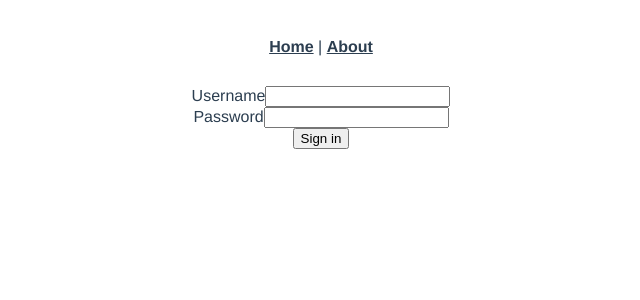
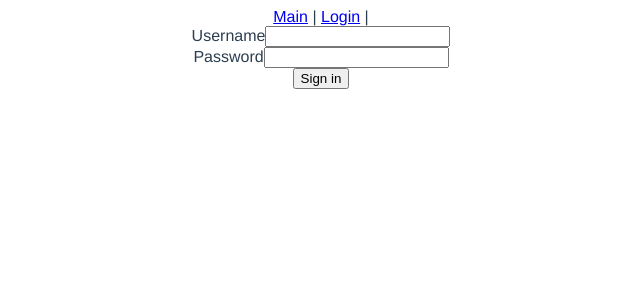
Before and after one commit to H4RP3R/-hr_tech_front, a Vue app: page /login in a window 1280 px wide. Shown: the top 300 px of the page, without its empty margins (319-959 px from the left). Built offline with nearby package versions, Linux system fonts and the light colour scheme.

Commit message:
login logout

```diff
--- a/src/App.vue
+++ b/src/App.vue
@@ -1,12 +1,38 @@
 <template>
 <div id="app">
-    <div id="nav">
-      <router-link to="/">Home</router-link> |
-      <router-link to="/about">About</router-link>
-    </div>
-    <router-view/>
+    <NavBar v-bind:token="token" />
+    <router-view v-on:logedIn="getToken"/>
 </div>
 </template>
+
+<script>
+import NavBar from './components/NavBar.vue'
+
+export default {
+    name: 'App',
+
+    data() {
+        return {
+            token: ''
+        }
+    },
+
+    components: {
+        NavBar,
+    },
+
+    methods: {
+        getToken: function() {
+            const b = document.cookie.match('(^|;)\\s*' + 'token' + '\\s*=\\s*([^;]+)')
+            this.token = b ? b.pop() : ''
+        }
+    },
+
+    created() {
+        this.getToken()
+    }
+}
+</script>
 
 <style>
 #app {
--- /dev/null
+++ b/src/components/NavBar.vue
@@ -0,0 +1,31 @@
+<template>
+<div class="">
+    <nav>
+        <router-link to="/">Main</router-link> |
+        <span v-if="token">
+            <a href="" v-on:click="deleteToken">Logout</a> |
+        </span>
+        <span v-else>
+            <router-link to="/login">Login</router-link> |
+        </span>
+    </nav>
+</div>
+</template>
+
+<script>
+export default {
+    name: 'NavBar',
+
+    methods: {
+        deleteToken: function() {
+            document.cookie = "token=; expires=Thu, 01 Jan 1970 00:00:00 UTC; path=/;"
+        }
+    },
+
+    props: ['token']
+}
+</script>
+
+<style scoped>
+
+</style>
--- a/src/router/index.js
+++ b/src/router/index.js
@@ -1,14 +1,14 @@
 import Vue from 'vue'
 import VueRouter from 'vue-router'
-import Home from '../views/Home.vue'
+import Main from '../views/Main.vue'
 import Login from '../views/Login.vue'
 
 Vue.use(VueRouter)
 
 const routes = [{
         path: '/',
-        name: 'Home',
-        component: Home
+        name: 'Main',
+        component: Main,
     },
     {
         path: '/about',
@@ -22,7 +22,7 @@ const routes = [{
         path: '/login',
         name: 'Login',
         component: Login,
-    }
+    },
 ]
 
 const router = new VueRouter({
--- a/src/views/Login.vue
+++ b/src/views/Login.vue
@@ -37,12 +37,12 @@ export default {
     },
 
     methods: {
-        checkForm: function(e) {
-            e.preventDefault()
+        checkForm: function(event) {
+            event.preventDefault()
         },
 
-        sendForm: function(e) {
-            e.preventDefault()
+        sendForm: function(event) {
+            event.preventDefault()
 
             axios({
                 method: 'post',
@@ -51,15 +51,17 @@ export default {
                     'username': this.username,
                     'password': this.password,
                 }
-            }).then((response)=> {
+            }).then((response) => {
                 this.username = ''
                 this.password = ''
-                console.log(response.data);
-            }).catch((err)=> {
+                document.cookie = `token=${response.data.token}`
+                this.$router.push({ name: 'Main' })
+                this.$emit('logedIn')
+            }).catch((err) => {
                 console.error(err)
             })
-        }
-    }
+        },
+    },
 }
 </script>
 
--- /dev/null
+++ b/src/views/Main.vue
@@ -0,0 +1,29 @@
+<template>
+<div class="">
+
+</div>
+</template>
+
+<script>
+export default {
+    name: 'Main',
+
+    methods: {
+        getCookieValue: function(a) {
+            const b = document.cookie.match('(^|;)\\s*' + a + '\\s*=\\s*([^;]+)')
+            return b ? b.pop() : ''
+        }
+    },
+
+    created() {
+        const token = this.getCookieValue('token')
+        if (!token) {
+            this.$router.push({ name: 'Login' })
+        }
+    }
+}
+</script>
+
+<style scoped>
+
+</style>
```
Lines whose indentation alone changed are shown as unchanged.
